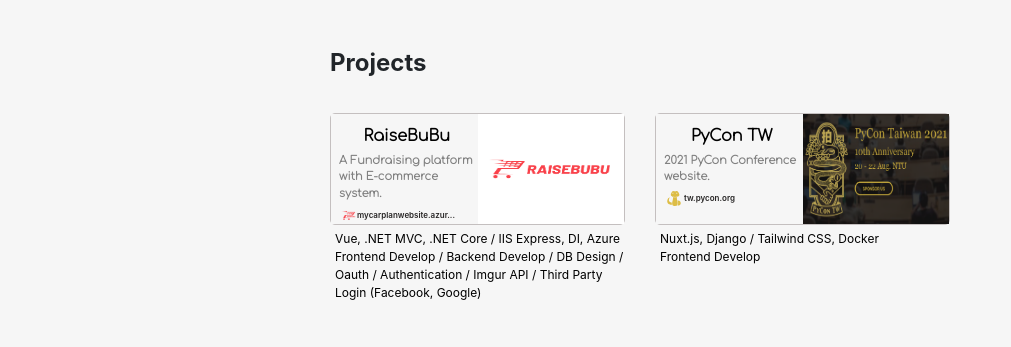
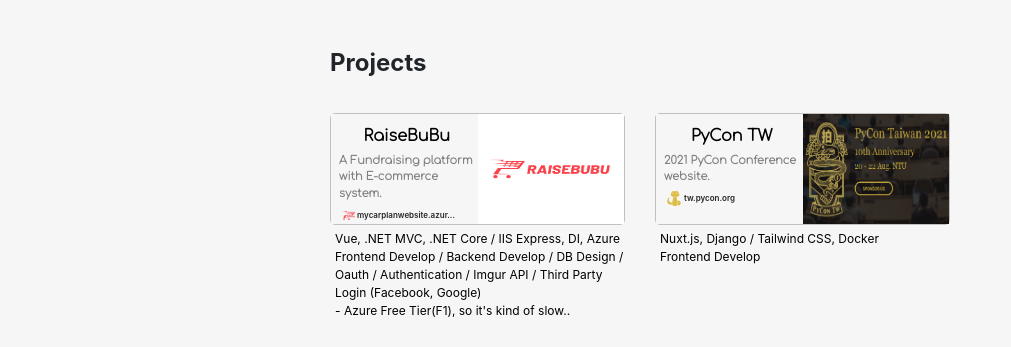
Before and after one commit to linooohon/Portfolio, a plain HTML site: page portfolio.html in a window 1280 px wide. Shown: the part 595-942 px from the top of the page, without its empty margins (0-1011 px from the left). Drawn offline with nearby package versions, Linux system fonts and the light colour scheme; grey boxes are pictures that could not be loaded; a web font is replaced by a local one.

Commit message:
Update: the content of the profile

```diff
--- a/portfolio.html
+++ b/portfolio.html
@@ -148,6 +148,7 @@
                             <p>Vue, .NET MVC, .NET Core / IIS Express, DI, Azure</p>
                             <p>Frontend Develop / Backend Develop / DB Design / Oauth / Authentication / Imgur API /
                                 Third Party Login (Facebook, Google)</p>
+                            <p>- Azure Free Tier(F1), so it's kind of slow..</p>
                         </div>
                     </div>
                     <div class="col-12 col-sm-12 col-md-6 mb-5">
```
